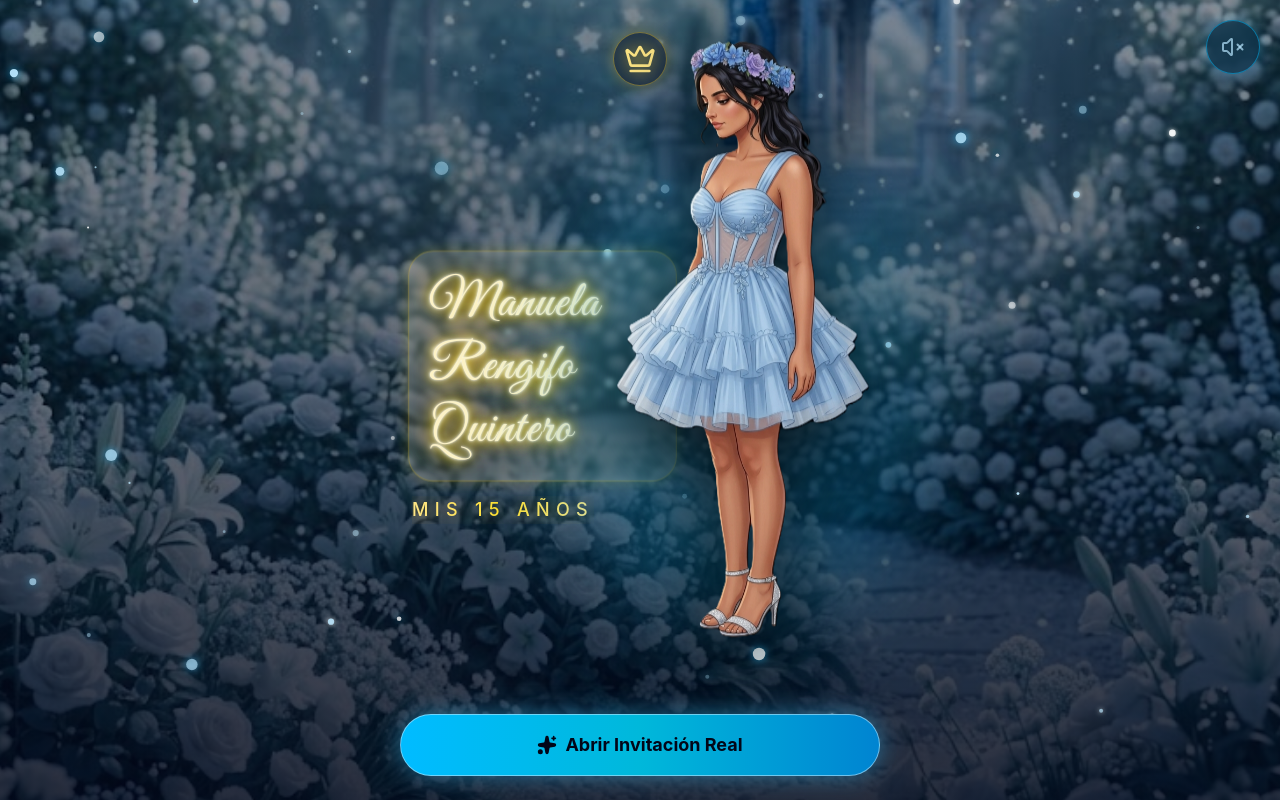
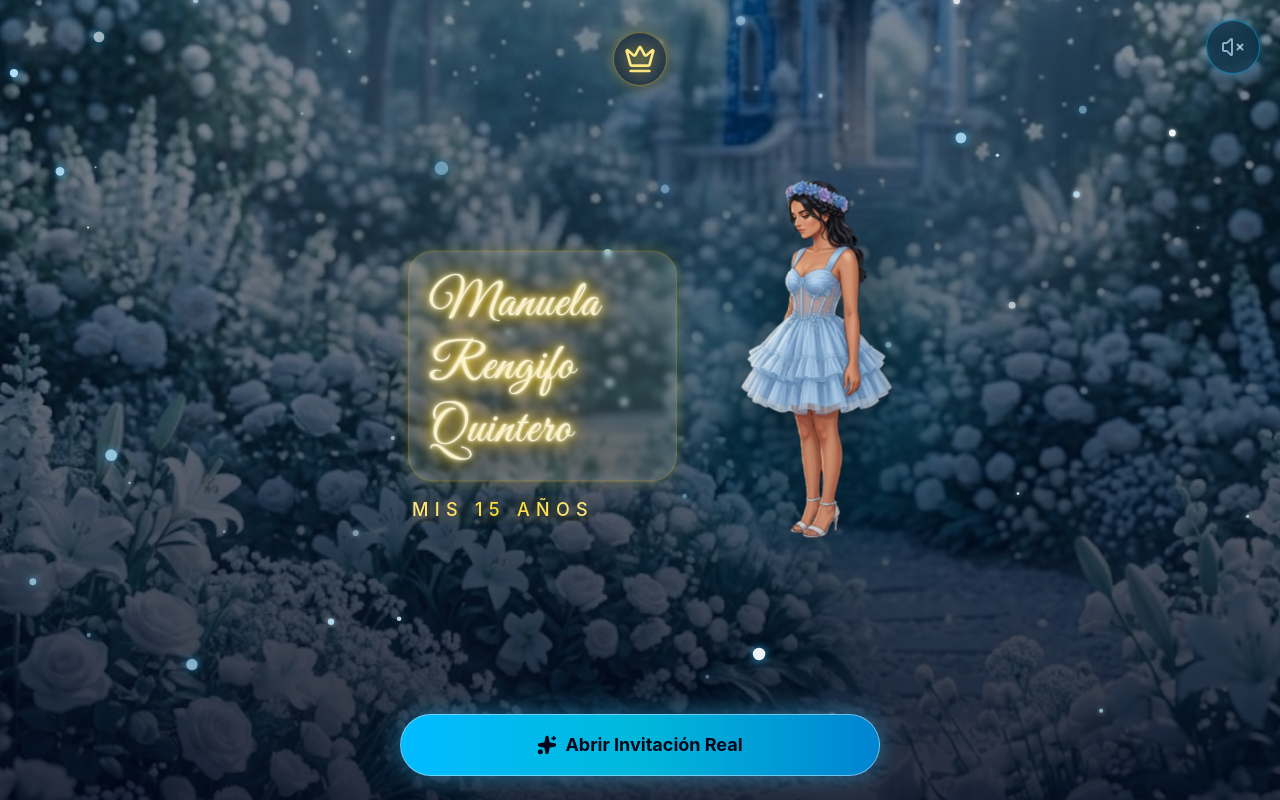
Before and after one commit to Cabexazp/cenicienta, a React (Vite) app: page / in a window 1280 px wide. Built offline with nearby package versions, Linux system fonts and the light colour scheme.

Commit message:
Guia tamaño y fondos 3

```diff
--- a/src/App.jsx
+++ b/src/App.jsx
@@ -313,7 +313,7 @@ export default function App() {
             </div>
 
             <div className="absolute right-[-15%] sm:right-[-10%] top-1/2 -translate-y-1/2 z-40 pointer-events-none flex items-center justify-end">
-              <div className="relative h-[85vh] max-h-[500px] w-auto flex items-center justify-center animate-breath">
+              <div className="relative h-[85vh] max-h-[300px] w-auto flex items-center justify-center animate-breath">
                 <div className="absolute inset-0 bg-sky-400/25 rounded-full blur-3xl -z-10 scale-90" />
                 <img
                   src="/princesa.png"
```
